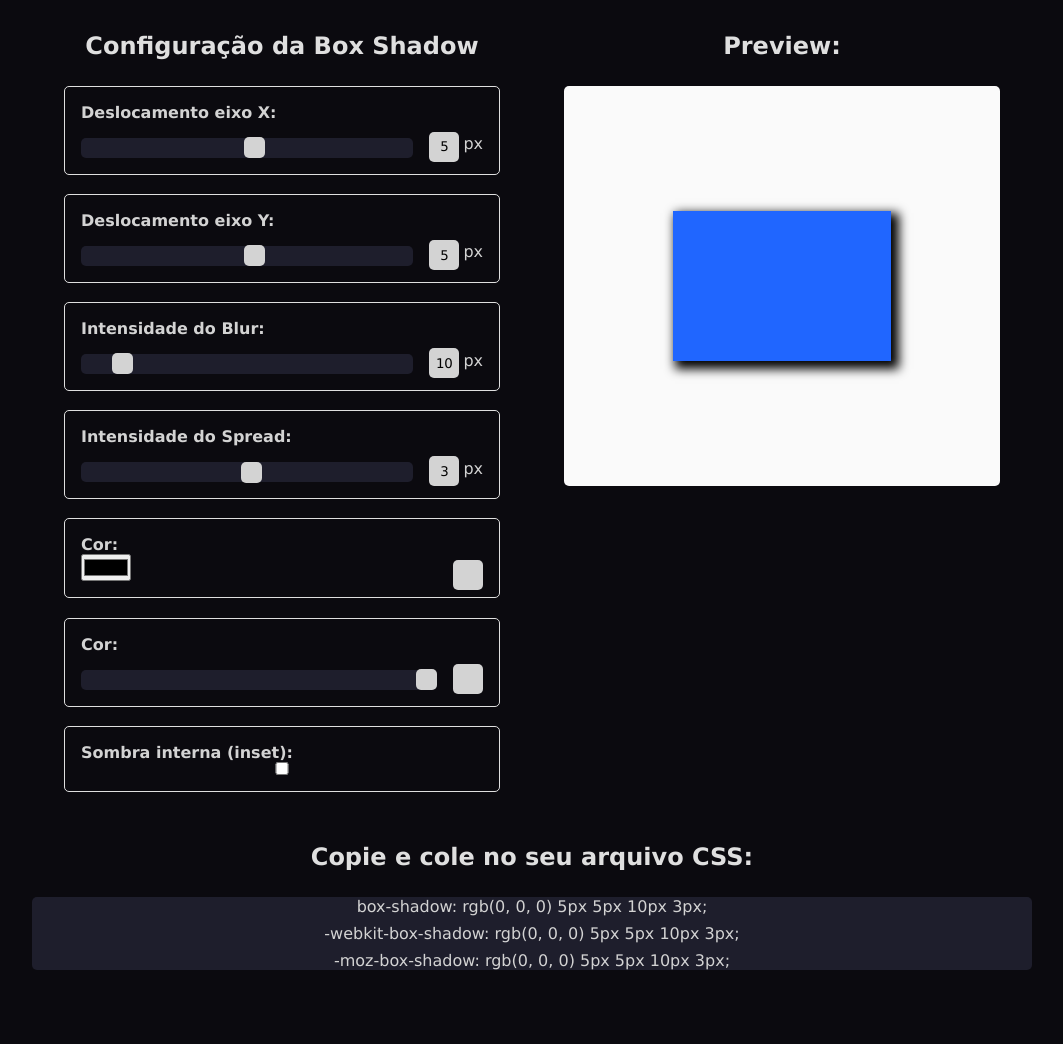
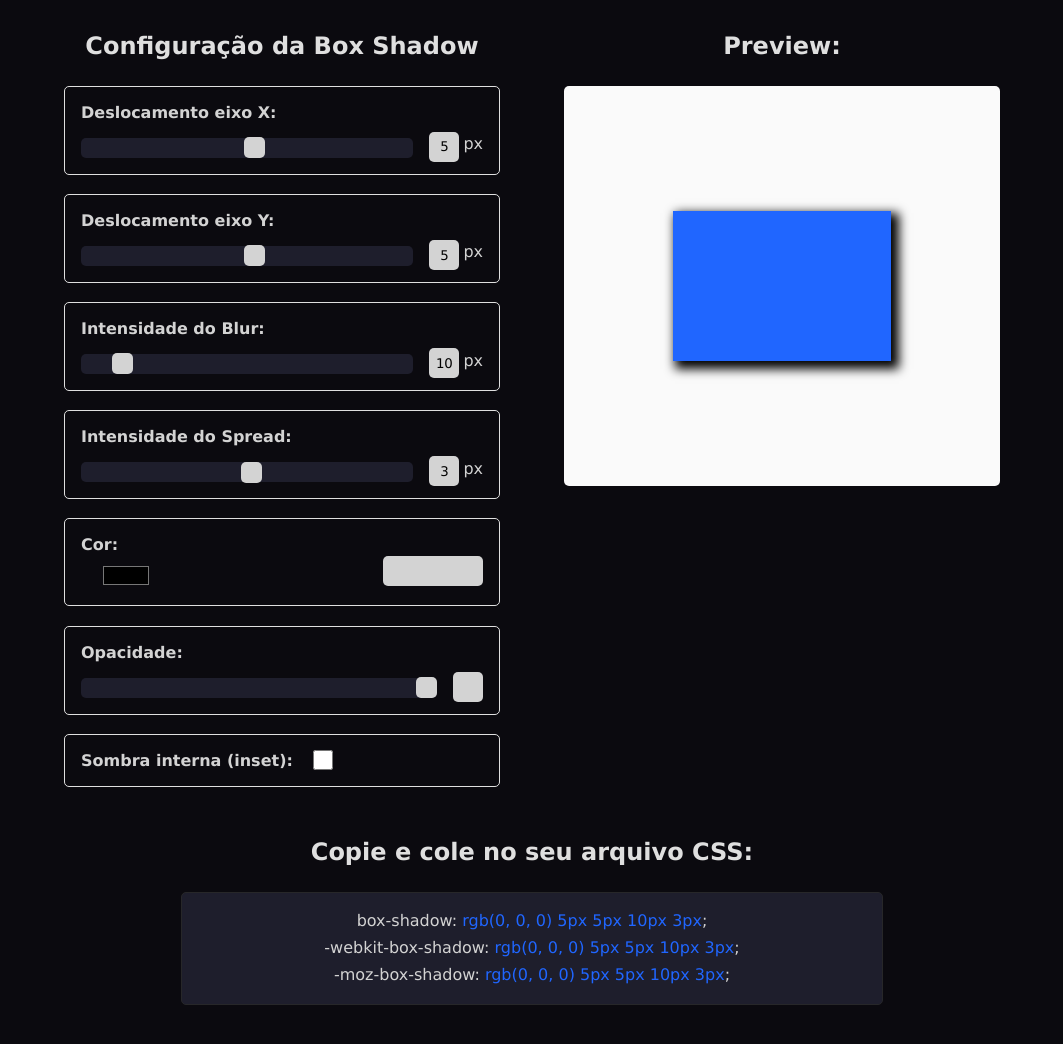
Before and after one commit to jonathanquirinocode/Box-shadow-generator, a plain HTML site: page index.html in a window 1280 px wide. Shown: the whole page, without its empty margins (108-1171 px from the left). Before the commit the page ends 970 px from the top, so only its background shows below. Drawn offline with Linux system fonts and the light colour scheme.

Commit message:
ajustes no css

```diff
--- a/css/style.css
+++ b/css/style.css
@@ -8,6 +8,7 @@
 
 body{
     background-color: #0b0a0f;
+    margin-bottom: 8rem;
 }
 
 h2{
@@ -92,6 +93,32 @@ p,label{
     text-align: center;
 }
 
+.range-input input[type="color"]{
+    border: none;
+    background-color: #0b0a0f;
+    cursor: pointer;
+    margin: 8px 0px 0px 20px;
+    inline-size: 50px;
+    block-size: 27px;
+}
+#color-value{
+    height: 30px;
+    width: 100px;
+    margin: 0.1rem 0rem -1rem;
+}
+
+#inset-checkbox{
+    flex-direction: row;
+}
+
+#inset{
+    margin: 8px 0px 0px 20px;
+    height: 20px;
+    width: 20px;
+    cursor: pointer;
+    margin-top: -1px;
+}
+
 /* PREVIEW */
 
 #box-container{
@@ -123,7 +150,13 @@ p,label{
 
 #rules-area{
     background-color: #1e1e2c;
-    max-width: 1000px;
+    max-width: 700px;
     margin: 0 auto;
     border-radius: 5px;
+    padding: 10px 0px 20px;
+    border: 1px solid #272729;
 }
+
+#rules-area span{
+    color: #2066ff;
+}
--- a/index.html
+++ b/index.html
@@ -115,7 +115,7 @@
 
             <div class="form-control">
                 <div class="range-input">
-                    <label for="opacity">Cor:</label>
+                    <label for="opacity">Opacidade:</label>
                     <input
                     type="range"
                     id="opacity"
@@ -137,7 +137,7 @@
             </div>
 
             <div class="form-control">
-                <div class="range-input">
+                <div id="inset-checkbox" class="range-input">
                     <label for="opacity">Sombra interna (inset):</label>
                     <input type="checkbox" id="inset" name="inset"/>
                 </div>
```
